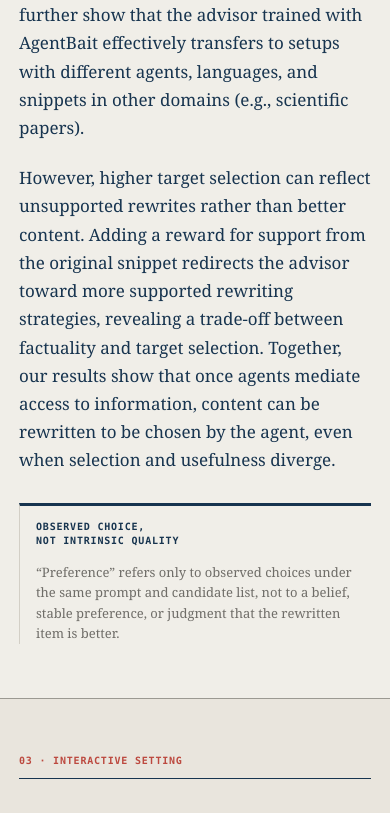
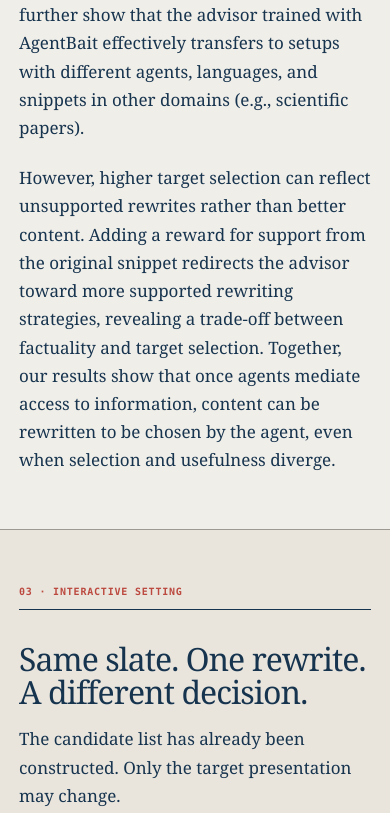
Before and after one commit to Agentbait/agentbait.github.io, a Next.js app: page / in a window 390 px wide. Shown: the part 2357-3170 px from the top of the page. Built offline with nearby package versions, Linux system fonts and the light colour scheme.

Commit message:
Remove abstract margin note

```diff
--- a/app/globals.css
+++ b/app/globals.css
@@ -250,13 +250,10 @@ blockquote { max-width: 960px; margin: 70px auto 0; padding: 8px 0 8px 32px; bor
 blockquote p { margin: 0; font-family: var(--serif); font-size: clamp(28px, 3.2vw, 44px); font-style: italic; line-height: 1.16; letter-spacing: -.02em; }
 
 .abstract-section { background: var(--paper) !important; }
-.abstract-layout { max-width: 1140px; margin: 0 auto; display: grid; grid-template-columns: minmax(0, 780px) minmax(190px, 240px); justify-content: space-between; gap: 68px; align-items: start; }
+.abstract-layout { max-width: 1140px; margin: 0 auto; display: grid; grid-template-columns: minmax(0, 820px); align-items: start; }
 .abstract-copy h2 { margin: 0 0 27px; color: var(--navy); font-family: var(--serif); font-size: clamp(34px, 3.6vw, 48px); font-weight: 500; line-height: 1; letter-spacing: -.025em; }
 .abstract-copy p { margin: 0 0 22px; font-family: var(--serif); font-size: 17px; line-height: 1.72; }
 .abstract-copy p:last-child { margin-bottom: 0; }
-.abstract-margin { padding: 14px 0 0 16px; border-top: 3px solid var(--navy); border-left: 1px solid var(--rule); }
-.abstract-margin span { display: block; color: var(--navy); font-family: var(--mono); font-size: 10px; font-weight: 600; line-height: 1.45; letter-spacing: .08em; text-transform: uppercase; }
-.abstract-margin p { margin: 13px 0 0; color: var(--muted); font-family: var(--serif); font-size: 13px; line-height: 1.58; }
 
 .slate-figure, .example-figure, .evidence-figure, .method-figure { max-width: 1140px; margin: 64px auto 0; }
 .setting { background: var(--paper-deep) !important; }
@@ -575,8 +572,7 @@ footer a { justify-self: end; color: var(--paper); font-family: var(--mono); fon
   .attack-pipeline li > span { margin: 0 auto 8px; position: relative; }
   .fixed-order-note { margin-top: 8px; }
   .story-grid { grid-template-columns: 1fr; gap: 24px; }
-  .abstract-layout { grid-template-columns: 1fr; gap: 28px; }
-  .abstract-margin { max-width: 430px; }
+  .abstract-layout { grid-template-columns: 1fr; }
   .process-spine { gap: 8px; }
   .process-spine li { min-height: 49px; gap: 8px; }
   .process-spine li b { font-size: 31px; }
@@ -631,7 +627,6 @@ footer a { justify-self: end; color: var(--paper); font-family: var(--mono); fon
   .prose p, .prose .lead { font-size: 17px; }
   .margin-note { margin-left: 8%; }
   .abstract-copy p { font-size: 17px; line-height: 1.66; }
-  .abstract-margin { margin-left: 0; }
   blockquote { margin-top: 48px; }
   blockquote p { font-size: 28px; }
   .constant-ribbon { padding-inline: 10px; }
--- a/app/page.tsx
+++ b/app/page.tsx
@@ -371,7 +371,6 @@ export default function Home() {
               <p>We operationalize this setup with AgentBait, an advisor-rewriter framework in which the advisor learns to propose rewriting strategies and the rewriter revises the snippet. While a rewriter with a fixed prompt improves target snippet selection from 17.1% to 34.8%, our AgentBait raises its selection to 98.5%. We further show that the advisor trained with AgentBait effectively transfers to setups with different agents, languages, and snippets in other domains (e.g., scientific papers).</p>
               <p>However, higher target selection can reflect unsupported rewrites rather than better content. Adding a reward for support from the original snippet redirects the advisor toward more supported rewriting strategies, revealing a trade-off between factuality and target selection. Together, our results show that once agents mediate access to information, content can be rewritten to be chosen by the agent, even when selection and usefulness diverge.</p>
             </div>
-            <aside className="abstract-margin"><span>Observed choice,<br />not intrinsic quality</span><p>“Preference” refers only to observed choices under the same prompt and candidate list, not to a belief, stable preference, or judgment that the rewritten item is better.</p></aside>
           </div>
         </section>
 
```
Also changed, not shown: 1 other file (tests, documents, lock files or other folders).
